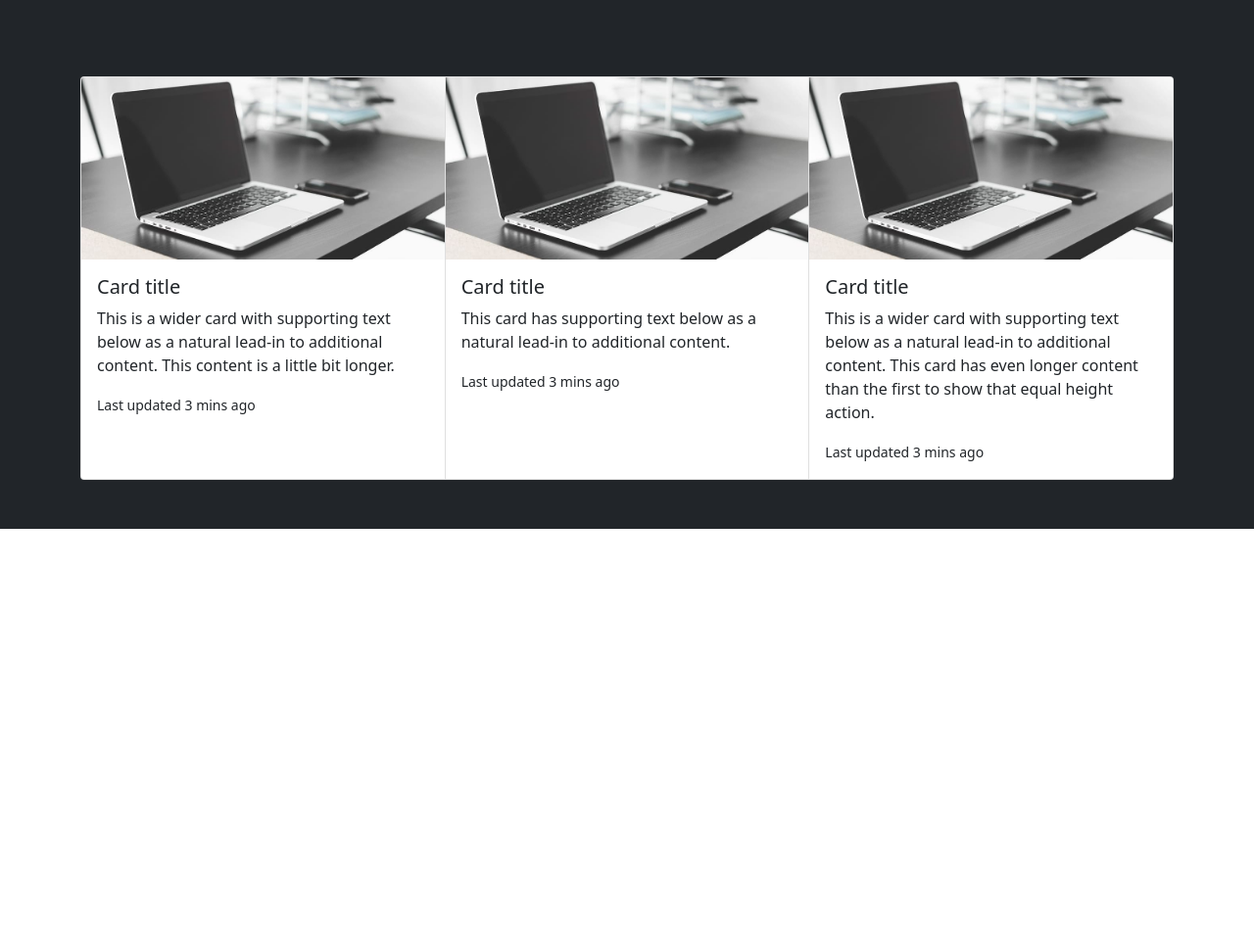
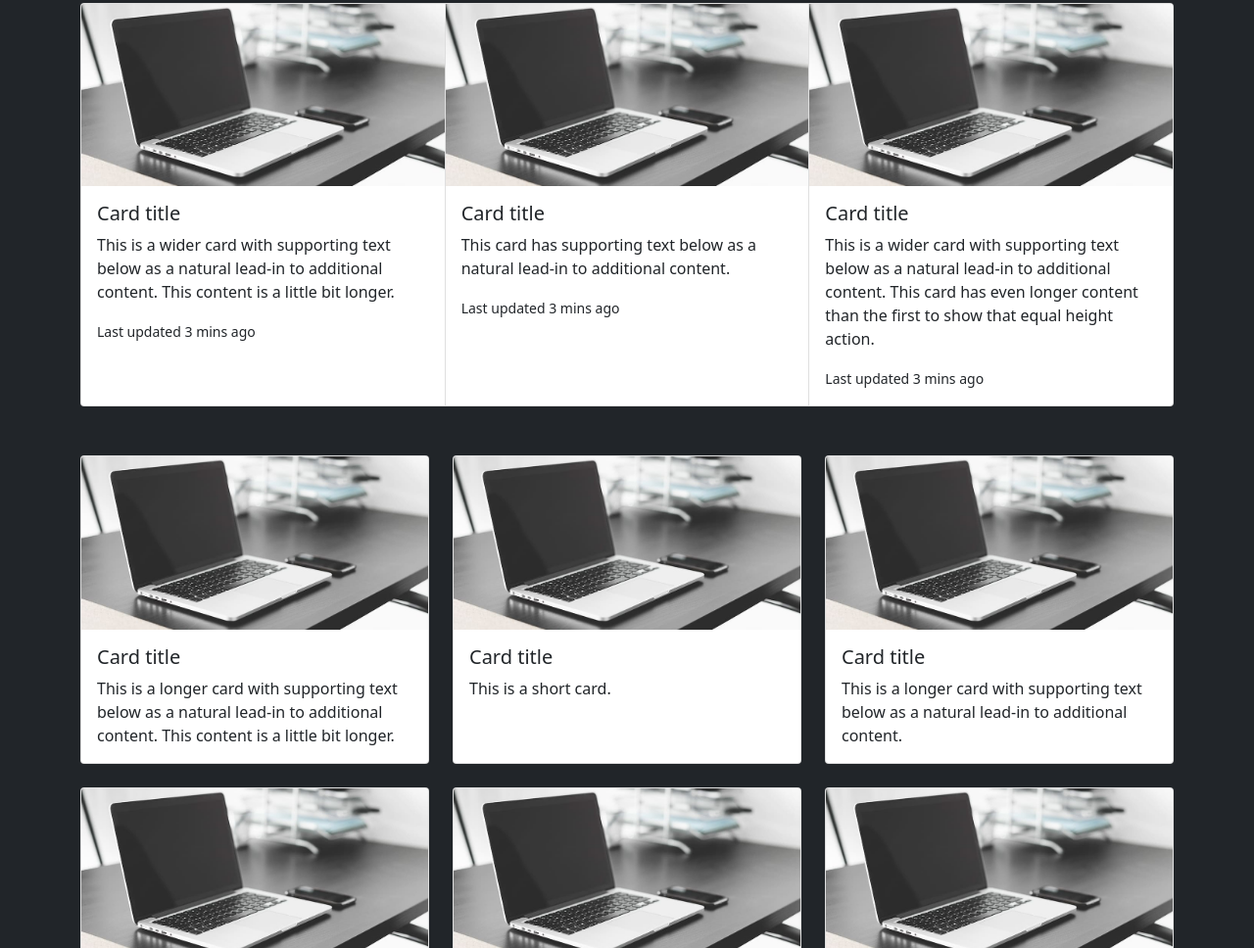
Before and after one commit to nafij-islam/bootstrap, a plain HTML site: page index.html in a window 1280 px wide. Shown: the part 842-1810 px from the top of the page at 98% size. Before the commit the page ends 1382 px from the top, so only its background shows below. Drawn offline with Linux system fonts and the light colour scheme.

Commit message:
update-best-product

```diff
--- a/css/style.css
+++ b/css/style.css
@@ -1,9 +1,15 @@
 .banner-part{
     background-color:#212529;
-    padding: 50px;
+    padding: 25px;
 }
 
 .product{
-    padding: 50px;
+    padding: 25px;
     background-color:#212529;
 }
+
+
+.best-product{
+    padding: 25px;
+    background-color:#212529;
+}
--- a/index.html
+++ b/index.html
@@ -100,7 +100,8 @@
 <section class="product">
   <div class="container">
 
-  <div class="card-group">
+    <div class="card-group">
+
   <div class="card">
     <img src="./image/leptop.jpg" class="card-img-top" alt="...">
     <div class="card-body">
@@ -134,6 +135,189 @@
 
 
 
+<section class="best-product">
+  <div class="container">
+
+
+  <div class="row row-cols-1 row-cols-md-3 g-4">
+    <div class="col">
+      <div class="card h-100">
+        <img src="./image/leptop.jpg" class="card-img-top" alt="...">
+        <div class="card-body">
+          <h5 class="card-title">Card title</h5>
+          <p class="card-text">This is a longer card with supporting text below as a natural lead-in to additional content. This content is a little bit longer.</p>
+        </div>
+      </div>
+    </div>
+    <div class="col">
+      <div class="card h-100">
+        <img src="./image/leptop.jpg" class="card-img-top" alt="...">
+        <div class="card-body">
+          <h5 class="card-title">Card title</h5>
+          <p class="card-text">This is a short card.</p>
+        </div>
+      </div>
+    </div>
+    <div class="col">
+      <div class="card h-100">
+        <img src="./image/leptop.jpg" class="card-img-top" alt="...">
+        <div class="card-body">
+          <h5 class="card-title">Card title</h5>
+          <p class="card-text">This is a longer card with supporting text below as a natural lead-in to additional content.</p>
+        </div>
+      </div>
+    </div>
+    <div class="col">
+      <div class="card h-100">
+        <img src="./image/leptop.jpg" class="card-img-top" alt="...">
+        <div class="card-body">
+          <h5 class="card-title">Card title</h5>
+          <p class="card-text">This is a longer card with supporting text below as a natural lead-in to additional content. This content is a little bit longer.</p>
+        </div>
+      </div>
+    </div>
+
+    <div class="col">
+      <div class="card h-100">
+        <img src="./image/leptop.jpg" class="card-img-top" alt="...">
+        <div class="card-body">
+          <h5 class="card-title">Card title</h5>
+          <p class="card-text">This is a short card.</p>
+        </div>
+      </div>
+    </div>
+
+    <div class="col">
+      <div class="card h-100">
+        <img src="./image/leptop.jpg" class="card-img-top" alt="...">
+        <div class="card-body">
+          <h5 class="card-title">Card title</h5>
+          <p class="card-text">This is a short card.</p>
+        </div>
+      </div>
+    </div>
+
+    <div class="col">
+      <div class="card h-100">
+        <img src="./image/leptop.jpg" class="card-img-top" alt="...">
+        <div class="card-body">
+          <h5 class="card-title">Card title</h5>
+          <p class="card-text">This is a short card.</p>
+        </div>
+      </div>
+    </div>
+
+    <div class="col">
+      <div class="card h-100">
+        <img src="./image/leptop.jpg" class="card-img-top" alt="...">
+        <div class="card-body">
+          <h5 class="card-title">Card title</h5>
+          <p class="card-text">This is a short card.</p>
+        </div>
+      </div>
+    </div>
+
+
+    <div class="col">
+      <div class="card h-100">
+        <img src="./image/leptop.jpg" class="card-img-top" alt="...">
+        <div class="card-body">
+          <h5 class="card-title">Card title</h5>
+          <p class="card-text">This is a short card.</p>
+        </div>
+      </div>
+    </div>
+    <div class="col">
+      <div class="card h-100">
+        <img src="./image/leptop.jpg" class="card-img-top" alt="...">
+        <div class="card-body">
+          <h5 class="card-title">Card title</h5>
+          <p class="card-text">This is a short card.</p>
+        </div>
+      </div>
+    </div>
+    <div class="col">
+      <div class="card h-100">
+        <img src="./image/leptop.jpg" class="card-img-top" alt="...">
+        <div class="card-body">
+          <h5 class="card-title">Card title</h5>
+          <p class="card-text">This is a short card.</p>
+        </div>
+      </div>
+    </div>
+
+    <div class="col">
+      <div class="card h-100">
+        <img src="./image/leptop.jpg" class="card-img-top" alt="...">
+        <div class="card-body">
+          <h5 class="card-title">Card title</h5>
+          <p class="card-text">This is a short card.</p>
+        </div>
+      </div>
+    </div>
+    <div class="col">
+      <div class="card h-100">
+        <img src="./image/leptop.jpg" class="card-img-top" alt="...">
+        <div class="card-body">
+          <h5 class="card-title">Card title</h5>
+          <p class="card-text">This is a short card.</p>
+        </div>
+      </div>
+    </div>
+    <div class="col">
+      <div class="card h-100">
+        <img src="./image/leptop.jpg" class="card-img-top" alt="...">
+        <div class="card-body">
+          <h5 class="card-title">Card title</h5>
+          <p class="card-text">This is a short card.</p>
+        </div>
+      </div>
+    </div>
+    <div class="col">
+      <div class="card h-100">
+        <img src="./image/leptop.jpg" class="card-img-top" alt="...">
+        <div class="card-body">
+          <h5 class="card-title">Card title</h5>
+          <p class="card-text">This is a short card.</p>
+        </div>
+      </div>
+    </div>
+    <div class="col">
+      <div class="card h-100">
+        <img src="./image/leptop.jpg" class="card-img-top" alt="...">
+        <div class="card-body">
+          <h5 class="card-title">Card title</h5>
+          <p class="card-text">This is a short card.</p>
+        </div>
+      </div>
+    </div>
+    <div class="col">
+      <div class="card h-100">
+        <img src="./image/leptop.jpg" class="card-img-top" alt="...">
+        <div class="card-body">
+          <h5 class="card-title">Card title</h5>
+          <p class="card-text">This is a short card.</p>
+        </div>
+      </div>
+    </div>
+    <div class="col">
+      <div class="card h-100">
+        <img src="./image/leptop.jpg" class="card-img-top" alt="...">
+        <div class="card-body">
+          <h5 class="card-title">Card title</h5>
+          <p class="card-text">This is a short card.</p>
+        </div>
+      </div>
+    </div>
+
+  </div>
+
+
+</div>
+
+</section>
+
+
 
 
 
```
